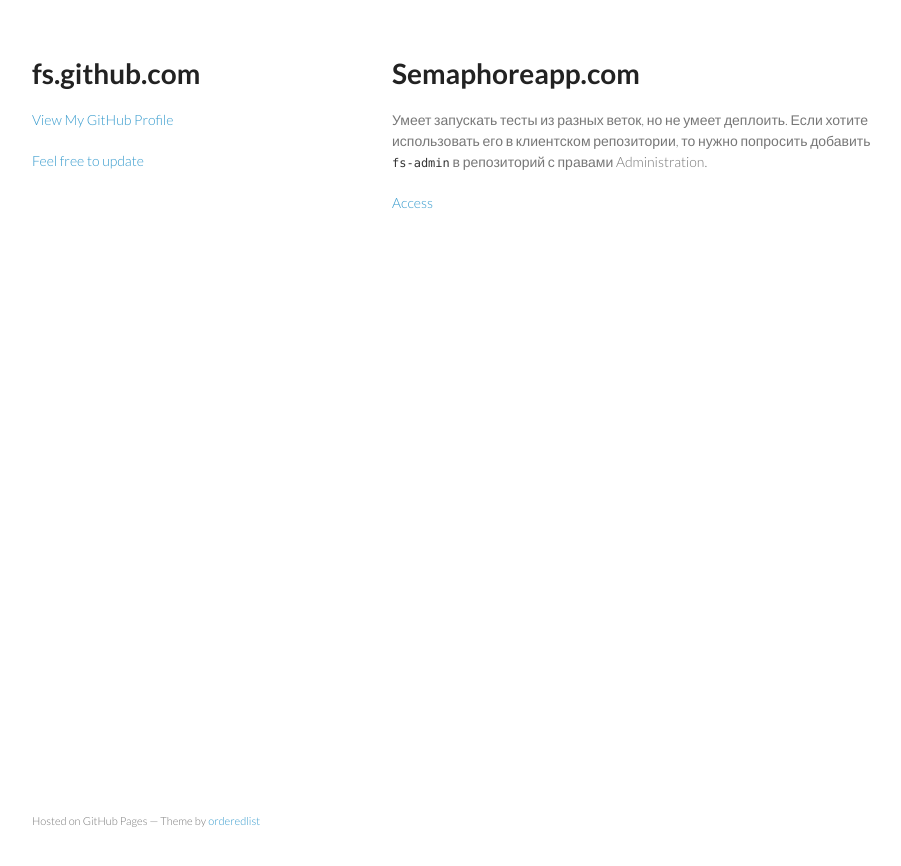
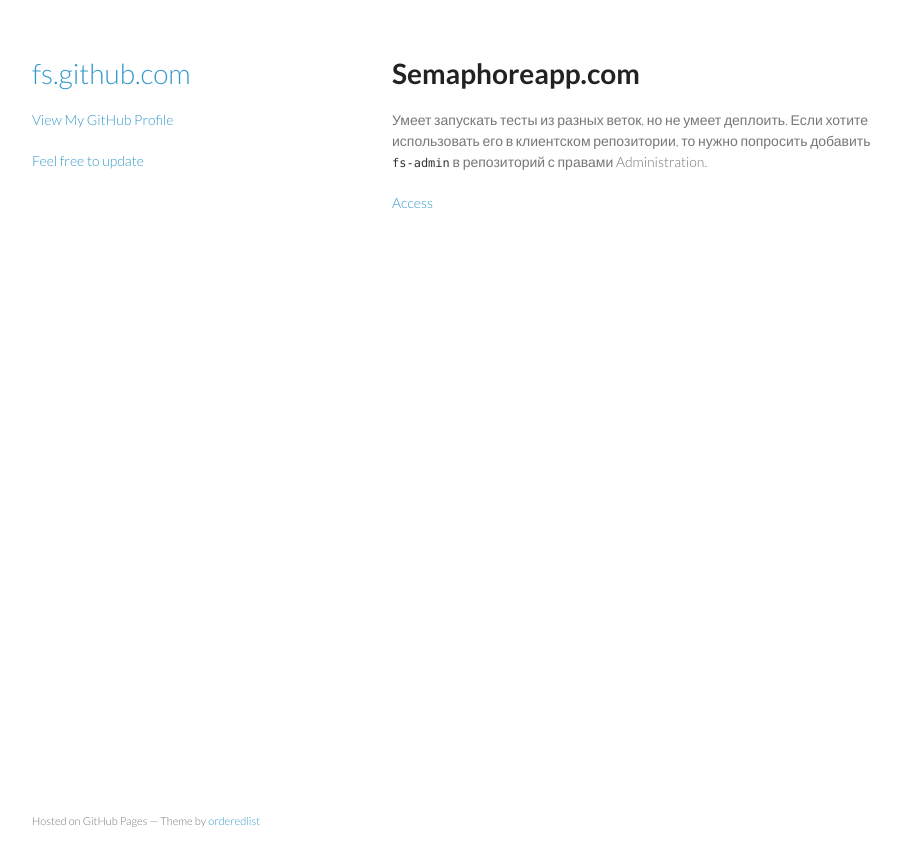
Before and after one commit to mike-burns/fs.github.com, a Jekyll site: the page built from ci-semaphoreapp.md, in a window 1280 px wide. Shown: the top 866 px of the page, without its empty margins (178-1079 px from the left). Built offline with Jekyll 4.4.1, drawn with Linux system fonts in a browser that asks for light colours.

Commit message:
Update layout

```diff
--- a/_layouts/default.html
+++ b/_layouts/default.html
@@ -15,7 +15,9 @@
   <body>
     <div class="wrapper">
       <header>
-        <h1>fs.github.com</h1>
+        <h1>
+          <a href="/">fs.github.com</a>
+        </h1>
         <p></p>
         <p class="view"><a href="https://github.com/fs">View My GitHub Profile</a></p>
         <p><a href="https://github.com/fs/fs.github.com">Feel free to update</a></p>
```
